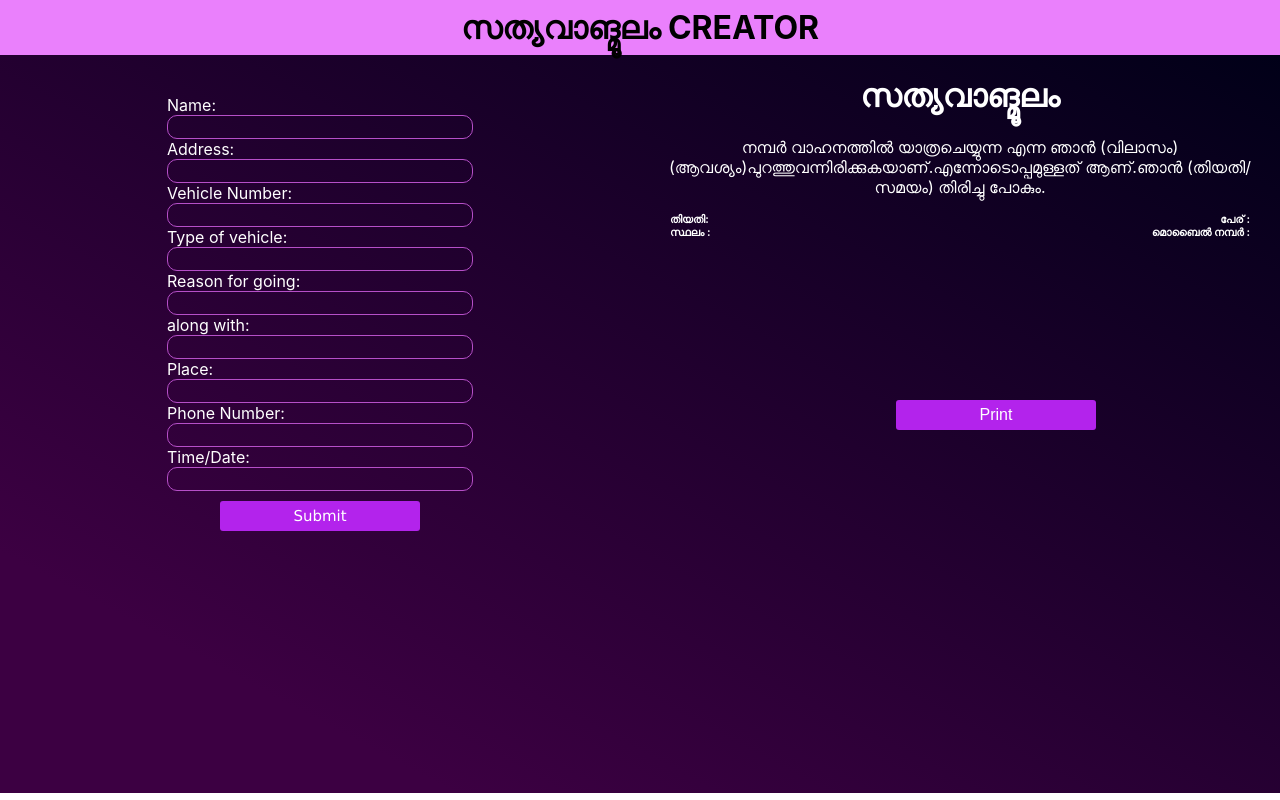
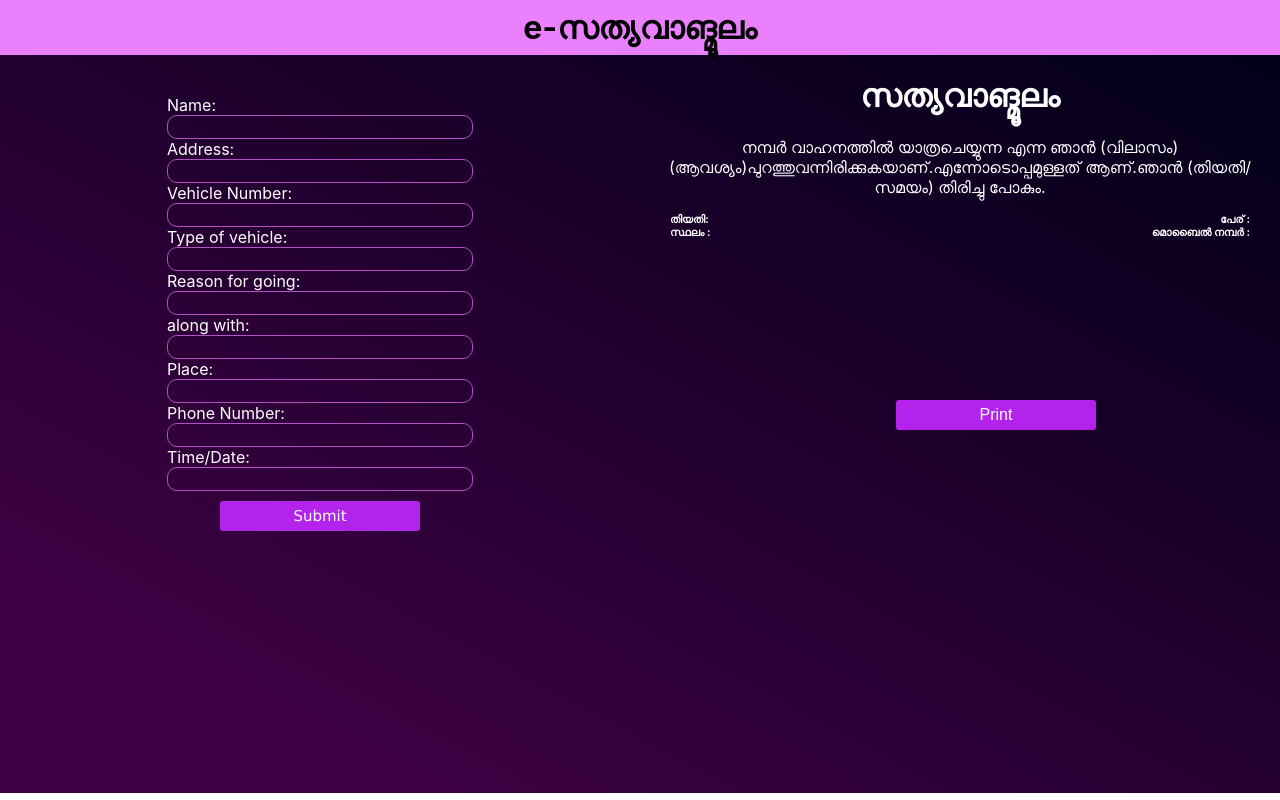
Before and after one commit to vishakhps/E-pass-kerala, a React (Create React App) app: page / in a window 1280 px wide. Built offline with nearby package versions, Linux system fonts and the light colour scheme.

Commit message:
Update App.js
heading changed

```diff
--- a/src/App.js
+++ b/src/App.js
@@ -9,7 +9,7 @@ class App extends Component {
   render() {
     return (
       <div className="App">
-        <h1 className= "heading">സത്യവാങ്മൂലം CREATOR</h1>
+        <h1 className= "heading">e-സത്യവാങ്മൂലം</h1>
         {/* <Counter /> */}
         <Form />
         <Print />
```
